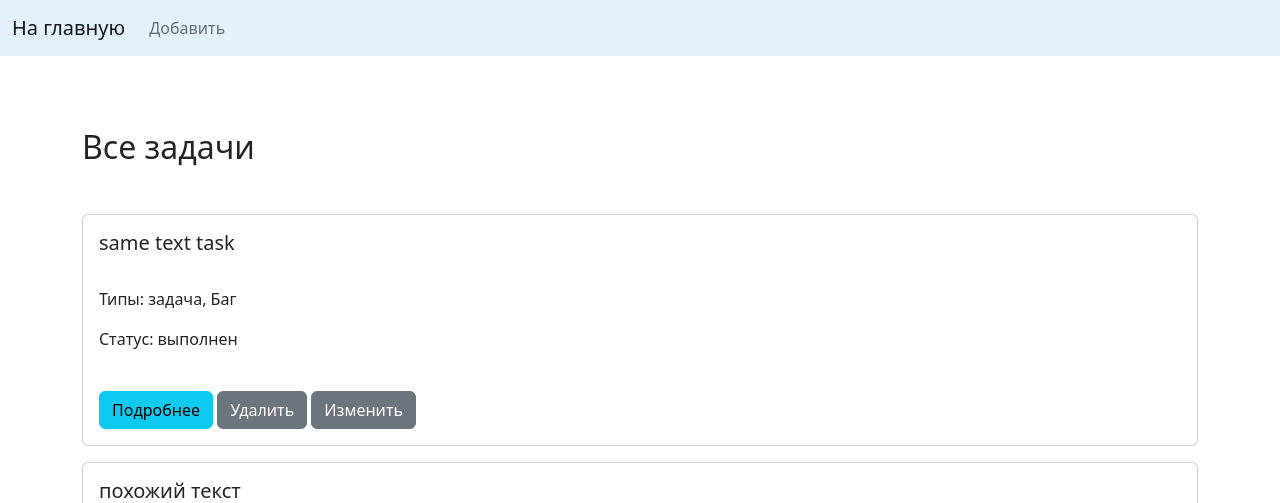
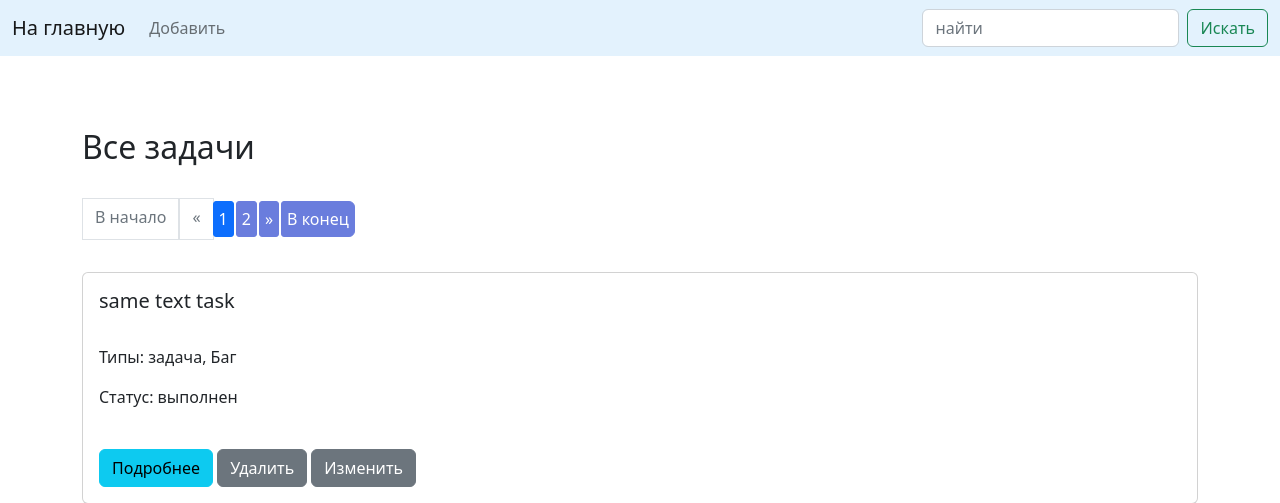
Before and after one commit to DastanTA/HW_50, a Django app: page / in a window 1280 px wide. Shown: the top 503 px of the page. Run offline with Django 4.2, Linux system fonts and the light colour scheme; data comes from the database, SQL or seed files in the repository.

Commit message:
HW-53: Пагинация добавлена

```diff
--- a/source/task_tracker/static/css/style.css
+++ b/source/task_tracker/static/css/style.css
@@ -46,3 +46,44 @@ h5.a.links {
 h5.a.links:hover {
     background-color: #d6d6d6;
 }
+
+.pagination {
+    text-align: center;
+}
+
+.pagination a, .pagination .page-disabled {
+    display: inline-block;
+    border: solid 1px #6a7ddd;
+    border-radius: 3px;
+    padding: 5px;
+    margin: 3px;
+}
+
+.pagination a {
+    background: #6a7ddd;
+    color: white;
+    text-decoration: none;
+}
+
+.pagination a:hover {
+    background: #6a7dff;
+    text-decoration: underline;
+}
+
+.pagination .page-disabled {
+    background: #6a7dcc;
+    color: #dddddd
+}
+
+.pagination .current-page {
+    display: inline-block;
+}
+
+.pagination .current-page input {
+    width: 50px;
+    padding: 5px 7px;
+    font-size: inherit;
+    border-radius: 5px;
+    text-align: center;
+    border: solid 1px gray;
+}
--- a/source/task_tracker/templates/index.html
+++ b/source/task_tracker/templates/index.html
@@ -9,8 +9,18 @@ main page
     <li class="nav-item"><a class="nav-link" href="{% url 'add_task' %}">Добавить</a></li>
 {% endblock %}
 
+{% block search %}
+    <form class="d-flex" role="search">
+        <input class="form-control me-2" type="search" placeholder="найти" aria-label="Search">
+        <button class="btn btn-outline-success" type="submit">Искать</button>
+    </form>
+{% endblock %}
+
 {% block content %}
     <div><br><br><br><h2>Все задачи</h2><br></div>
+    {% if is_paginated %}
+        {% include 'partial/pagination.html' %}
+    {% endif %}
 
 <div class="row row-cols-1">
     {% for task in tasks %}
@@ -27,5 +37,10 @@ main page
         </div>
       </div>
     {% endfor %}
-</div>
+</div><br>
+
+    {% if is_paginated %}
+        {% include 'partial/pagination.html' %}
+    {% endif %}
+
 {% endblock %}
--- /dev/null
+++ b/source/task_tracker/templates/partial/pagination.html
@@ -0,0 +1,54 @@
+<ul class="pagination">
+
+    {% if not page_obj.has_previous %}
+        <li class="page-link disabled">
+            <span>В начало</span>
+        </li>
+    {% else %}
+        <li class="page-item">
+        <a href="?page=1" class="page-link">В начало</a>
+        </li>
+    {% endif %}
+
+    {% if page_obj.has_previous %}
+        <li class="page-item">
+          <a class="page-link" href="?page={{ page_obj.previous_page_number }}" aria-label="Previous">
+            <span aria-hidden="true">&laquo;</span></a>
+        </li>
+        <li class="page-item">
+            <a class="page-link" href="?page={{ page_obj.previous_page_number }}">{{ page_obj.previous_page_number }}</a>
+        </li>
+    {% else %}
+        <li class="page-link disabled">
+            <span>&laquo;</span>
+        </li>
+    {% endif %}
+
+    <li class="page-item active" aria-current="page">
+        <a class="page-link" href="?page={{ page_obj.number }}">{{ page_obj.number }}</a>
+    </li>
+
+    {% if page_obj.has_next %}
+        <li class="page-item">
+            <a class="page-link" href="?page={{ page_obj.next_page_number }}">{{ page_obj.next_page_number }}</a>
+        </li>
+        <li class="page-item">
+          <a class="page-link" href="?page={{ page_obj.next_page_number }}" aria-label="Next">
+            <span aria-hidden="true">&raquo;</span></a>
+        </li>
+    {% else %}
+        <li class="page-link disabled">
+            <span>&raquo;</span>
+        </li>
+    {% endif %}
+
+    {% if not page_obj.has_next %}
+        <li class="page-link disabled">
+            <span>В конец</span>
+        </li>
+    {% else %}
+        <li class="page-item">
+            <a href="?page={{ page_obj.paginator.num_pages}}" class="page-link">В конец</a>
+        </li>
+    {% endif %}
+</ul>
--- a/source/task_tracker/views.py
+++ b/source/task_tracker/views.py
@@ -7,6 +7,8 @@ from task_tracker.forms import TaskForm
 class MainPage(ListView):
     template_name = 'index.html'
     context_object_name = 'tasks'
+    paginate_by = 10
+    paginate_orphans = 1
 
     def get_queryset(self):
         return Task.objects.all().order_by('-created_at')
```
